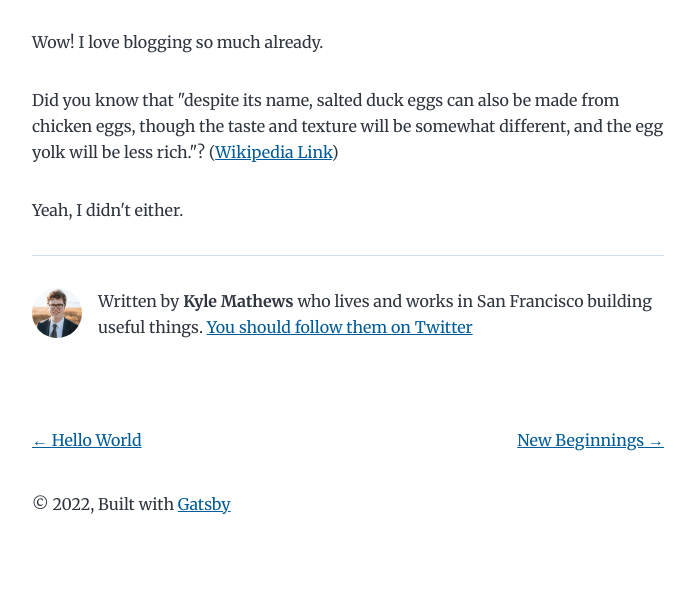
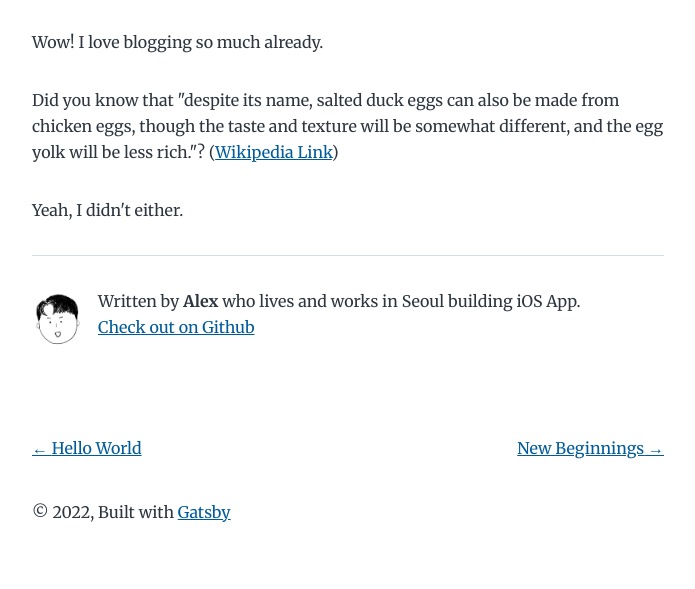
Before and after one commit to SongTaehwan/SongTaehwan.github.io, a Gatsby site: page /my-second-post/ in a window 1280 px wide. Shown: the part 211-800 px from the top of the page, without its empty margins (292-987 px from the left). Built offline with nearby package versions, Linux system fonts and the light colour scheme; Gatsby itself is replaced by a stand-in of ours.

Commit message:
build: configure scripts

```diff
--- /dev/null
+++ b/content/blog/opaque-type/index.md
@@ -0,0 +1,5 @@
+---
+title: Opaque Type 이란?
+date: "2022-05-28T22:40:32.169Z"
+description: This is a custom description for SEO and Open Graph purposes, rather than the default generated excerpt. Simply add a description field to the frontmatter.
+---
--- a/gatsby-config.js
+++ b/gatsby-config.js
@@ -1,14 +1,14 @@
 module.exports = {
   siteMetadata: {
-    title: `Gatsby Starter Blog`,
+    title: `글감 저장소`,
     author: {
-      name: `Kyle Mathews`,
-      summary: `who lives and works in San Francisco building useful things.`,
+      name: `Alex`,
+      summary: `who lives and works in Seoul building iOS App.`,
     },
-    description: `A starter blog demonstrating what Gatsby can do.`,
+    description: `개발 글 저장소`,
     siteUrl: `https://gatsbystarterblogsource.gatsbyjs.io/`,
     social: {
-      twitter: `kylemathews`,
+      github: `SongTaehwan`,
     },
   },
   plugins: [
--- a/package.json
+++ b/package.json
@@ -33,6 +33,7 @@
     "typeface-montserrat": "0.0.75"
   },
   "devDependencies": {
+    "gh-pages": "^4.0.0",
     "prettier": "^2.6.2"
   },
   "homepage": "https://github.com/gatsbyjs/gatsby-starter-blog#readme",
@@ -46,11 +47,11 @@
   },
   "scripts": {
     "build": "gatsby build",
-    "develop": "gatsby develop",
+    "dev": "gatsby develop",
     "format": "prettier --write \"**/*.{js,jsx,ts,tsx,json,md}\"",
     "start": "gatsby develop",
     "serve": "gatsby serve",
     "clean": "gatsby clean",
-    "test": "echo \"Write tests! -> https://gatsby.dev/unit-testing\" && exit 1"
+    "deploy": "gatsby clean && gatsby build && gh-pages -d public -b release"
   }
 }
--- a/src/components/bio.js
+++ b/src/components/bio.js
@@ -35,10 +35,10 @@ const Bio = () => {
       <StaticImage
         className="bio-avatar"
         layout="fixed"
-        formats={["auto", "webp", "avif"]}
-        src="../images/profile-pic.png"
+        formats={["auto", "webp", "avif", "jpg"]}
+        src="../images/profile-pic.jpg"
         width={50}
-        height={50}
+        height={60}
         quality={95}
         alt="Profile picture"
       />
@@ -46,8 +46,13 @@ const Bio = () => {
         <p>
           Written by <strong>{author.name}</strong> {author?.summary || null}
           {` `}
-          <a href={`https://twitter.com/${social?.twitter || ``}`}>
-            You should follow them on Twitter
+          <br />
+          <a
+            href={`https://github.com/${social?.github || ``}`}
+            target="_blank"
+            rel="noreferrer"
+          >
+            Check out on Github
           </a>
         </p>
       )}
```
Also changed, not shown: src/images/profile-pic.jpg (added), src/images/profile-pic.png (deleted), 1 other file.
